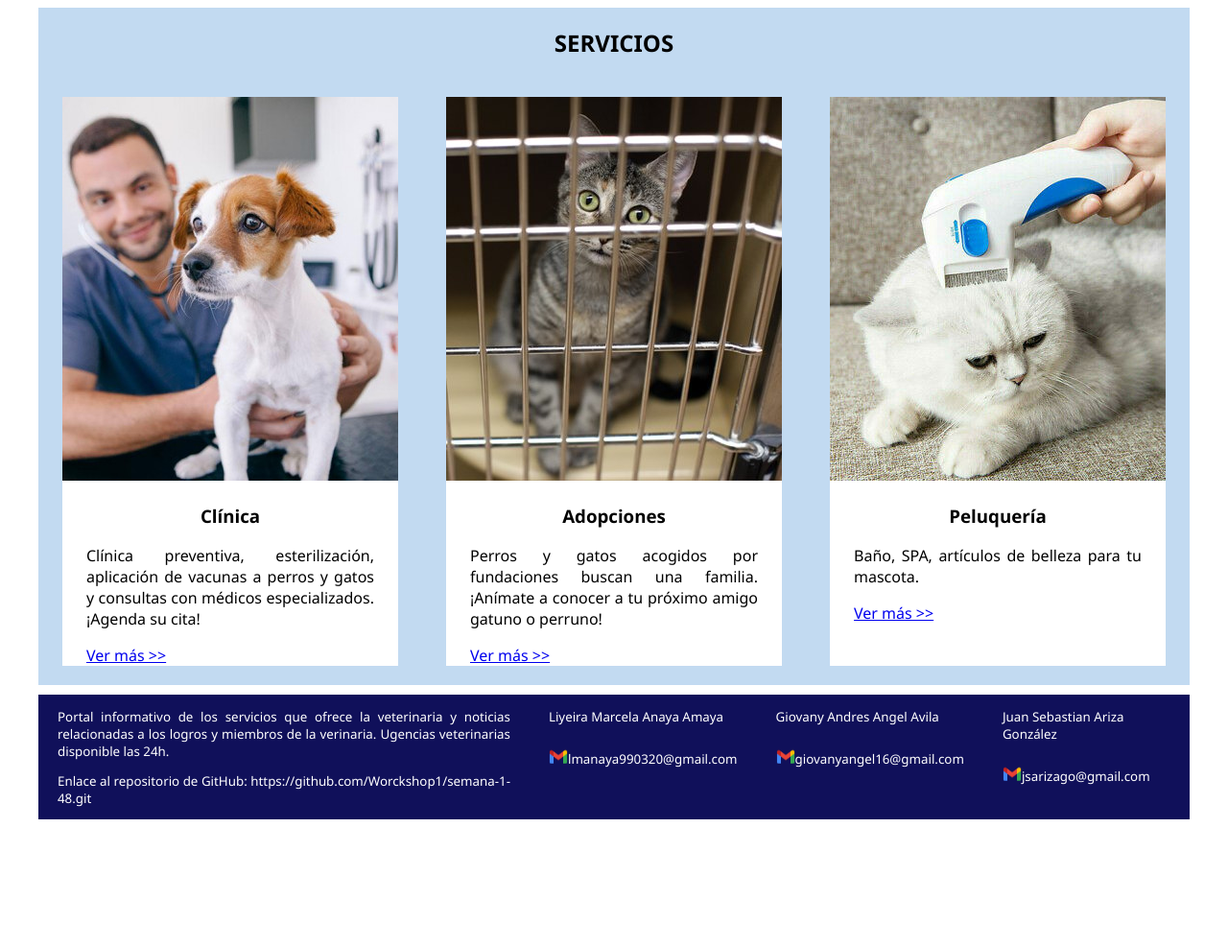
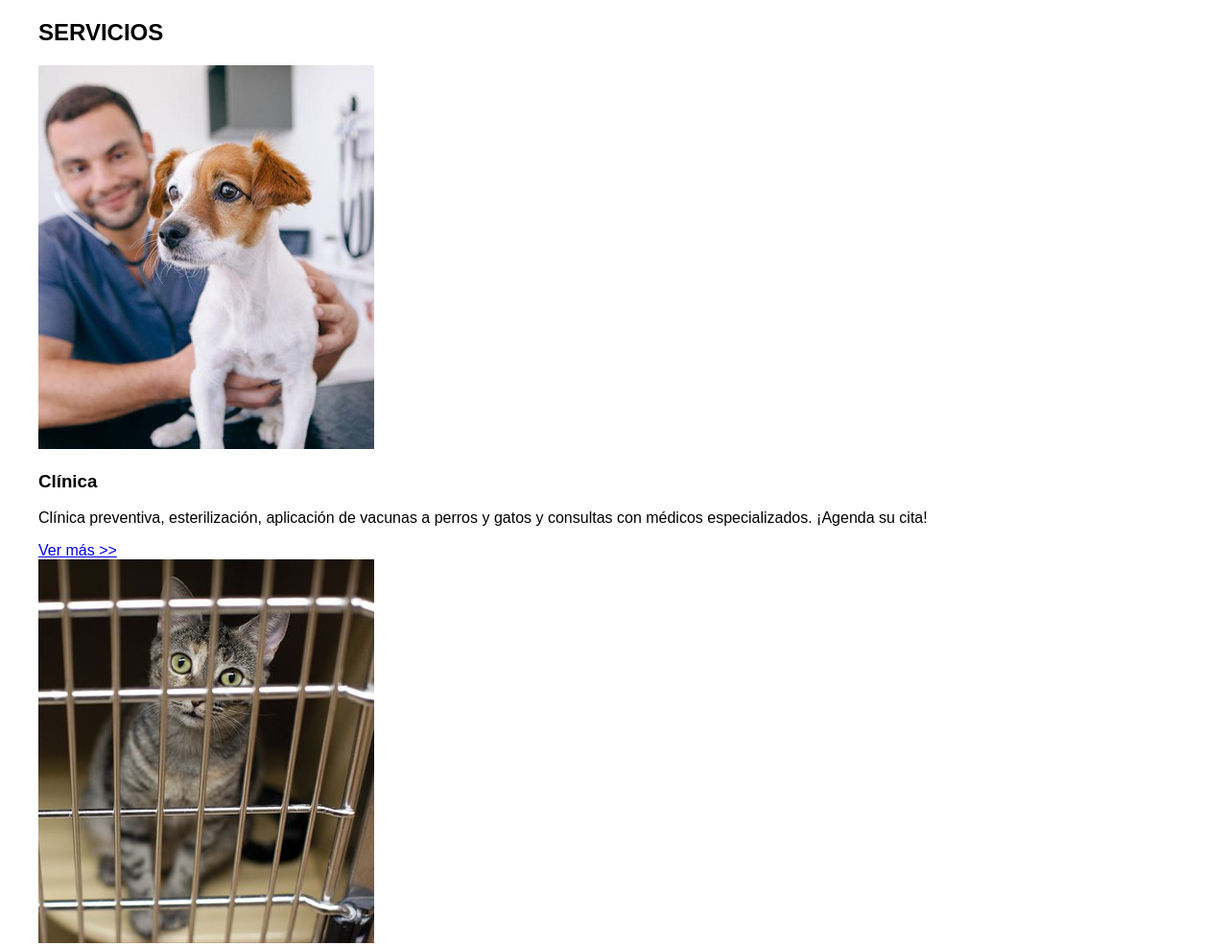
Before and after one commit to Worckshop1/semana-1-48, a website: page src/index.html in a window 1280 px wide. Shown: the top 986 px of the page at 96% size. Before the commit the page ends 862 px from the top, so only its background shows below. Drawn offline with Linux system fonts and the light colour scheme.

Commit message:
Update style.css

```diff
--- a/src/style.css
+++ b/src/style.css
@@ -1,34 +1,8 @@
 body{
     width: 1200px;
-    font-family: 'Segoe UI', Tahoma, Geneva, Verdana, sans-serif;
+    font-family: sans-serif;
     margin-left: auto;
     margin-right: auto;
-}
-.servicios{
-    background-color: rgb(194, 218, 241);
-    display: flow-root;
-    text-align: center;
-    margin-bottom: 10px;
-}
-.servicios__informacion{
-
-    display: flex;
-    justify-content: space-around;
-    margin-bottom: 20px;
-}
-.servicios__tipo{
-    background-color: white;
-    border-top-style: hidden;
-    width: 350px;
-
-}
-.servicios__imagen{
-    padding: 0px;
-}
-.informacion{
-    text-align: justify;
-    padding-left: 25px;
-    padding-right: 25px;
 }
 .alfinal{
     display: flex;
@@ -41,18 +15,18 @@ body{
     margin-left: 20px;
     margin-right: 20px;
     font-size: smaller;
-    color: white;
+    color: rgb(255, 255, 255);
     text-align: justify;
 }
 .alfinal__contacto{
     font-size: smaller;
-    color: white;
+    color: rgb(255, 255, 255);
     display: flex;
     justify-content: space-evenly;
 
 }
 .alfinal__miembros{
-    display: flow-root;
+    display: flex;
     margin-left: 20px;
     margin-right: 20px;
 
@@ -60,5 +34,5 @@ body{
 .alfinal__gmail{
     display: flex;
     align-items: center;
-    justify-content: safe;
+    justify-content: space-evenly;
 }
```
